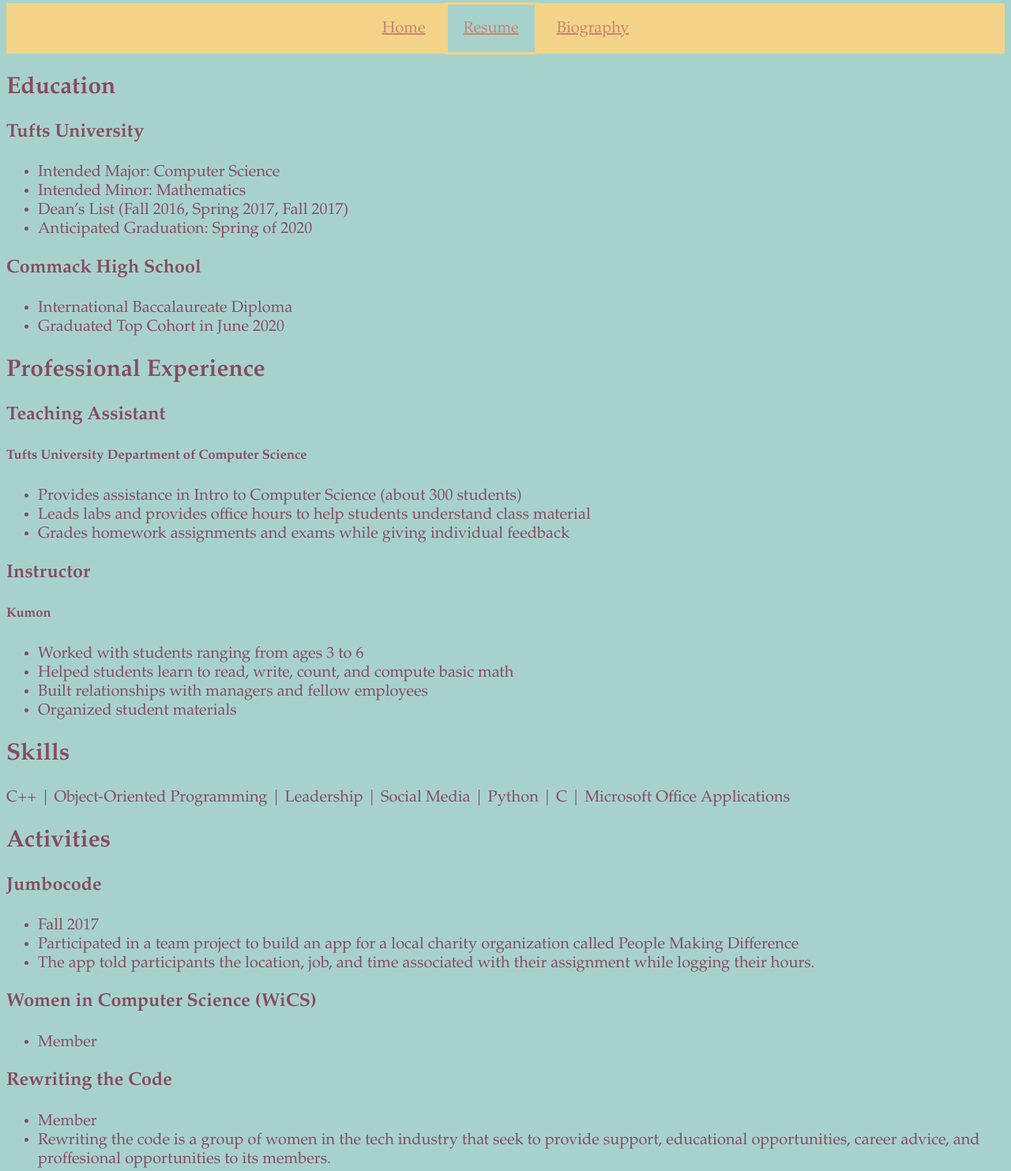
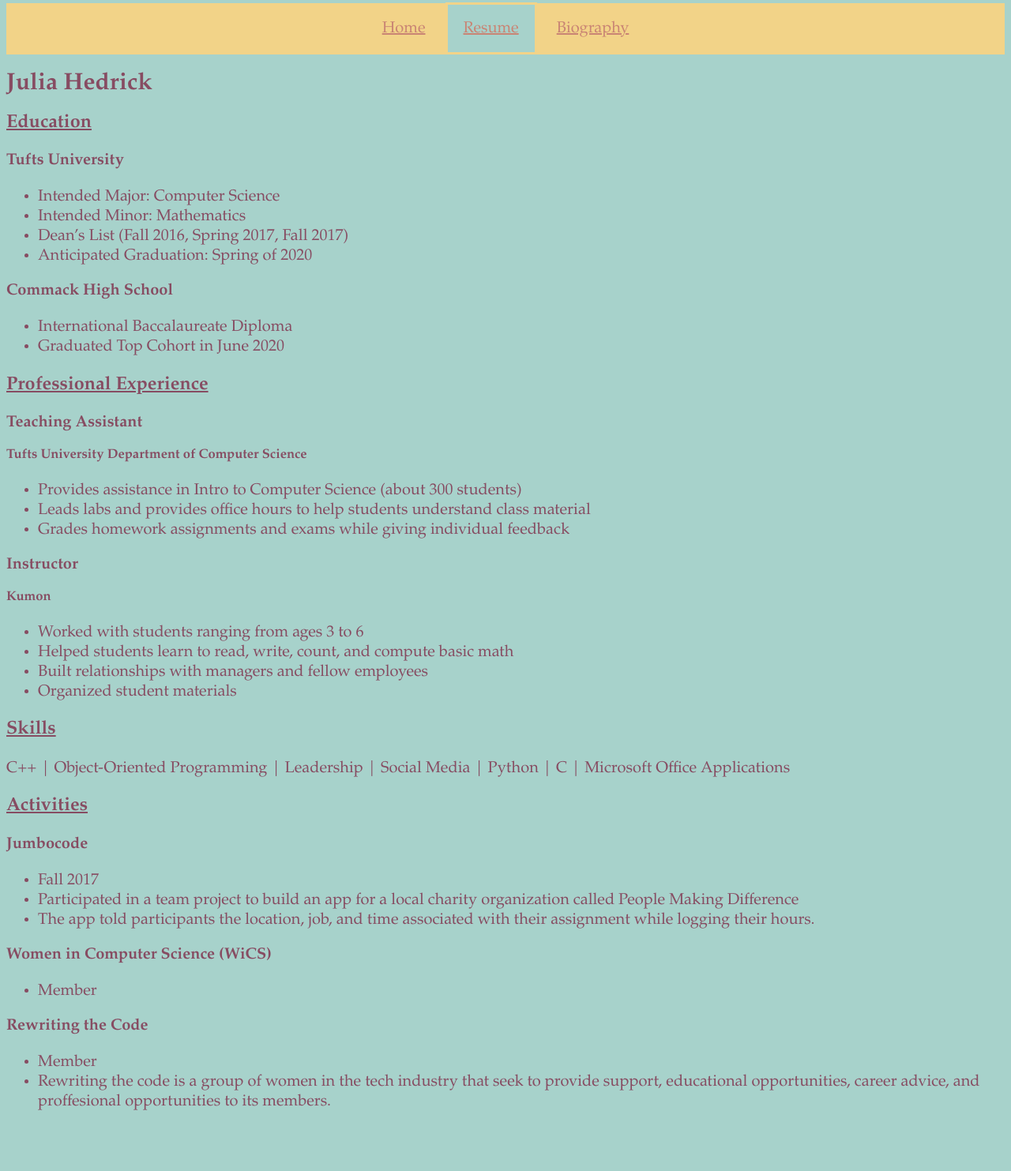
Before and after one commit to juliahedrick/Portfolio, a plain HTML site: page resume.html in a window 1280 px wide. Shown: the part 4-1487 px from the top of the page at 79% size. After the commit the page ends 1432 px from the top, so only its background shows below. Drawn offline with Linux system fonts and the light colour scheme.

Commit message:
updated HTML files, style sheet, and README

```diff
--- a/resume.html
+++ b/resume.html
@@ -14,29 +14,30 @@
 </head>
 
 <body>
-	<h2>Education</h2>
-	<h3>Tufts University</h3>
+	<h2>Julia Hedrick</h2>
+	<h3>Education</h3>
+	<h4>Tufts University</h4>
 	<ul> <li>Intended Major: Computer Science </li>
 		<li>Intended Minor: Mathematics </li>
 		<li>Dean’s List (Fall 2016, Spring 2017, Fall 2017) </li>
 		<li>Anticipated Graduation: Spring of 2020 </li>
 	</ul>
 
-	<h3>Commack High School</h3>
+	<h4>Commack High School</h4>
 	<ul><li>International Baccalaureate Diploma </li>
 		<li>Graduated Top Cohort in June 2020</li>
 	</ul>
 
-	<h2>Professional Experience</h2>
-	<h3>Teaching Assistant</h3>
+	<h3>Professional Experience</h3>
+	<h4>Teaching Assistant</h4>
 	<h5>Tufts University Department of Computer Science</h5>
 	<ul> <li>Provides assistance in Intro to Computer Science (about 300 students) </li>
 		<li>Leads labs and provides office hours to help students understand class material </li>
 		<li>Grades homework assignments and exams while giving individual feedback</li>
 	</ul>
 
-	<h3>Instructor</h3>
-	<h5>Kumon</h5>
+	<h4>Instructor</h4>
+	<h5>Kumon</h4>
 	<ul><li>Worked with students ranging from ages 3 to 6 </li>
 		<li>Helped students learn to read, write, count, and compute basic math</li>
 		<li>Built relationships with managers and fellow employees </li>
@@ -44,21 +45,21 @@
 	</ul>
 
 
-	<h2>Skills</h2>
+	<h3>Skills</h3>
 	<p> C++ | Object-Oriented Programming | Leadership | Social Media | Python | C | Microsoft Office Applications
 	</p>
 
-	<h2>Activities</h2>
-	<h3>Jumbocode</h3>
+	<h3>Activities</h3>
+	<h4>Jumbocode</h4>
 	<ul><li>Fall 2017</li>
 		<li>Participated in a team project to build an app for a local charity organization called People Making Difference</li>
 		<li>The app told participants the location, job, and time associated with their assignment while logging their hours. </li>
 	</ul>
 
-	<h3>Women in Computer Science (WiCS)</h3>
+	<h4>Women in Computer Science (WiCS)</h4>
 	<ul><li>Member</li></ul>
 
-	<h3>Rewriting the Code</h3>
+	<h4>Rewriting the Code</h4>
 	<ul><li>Member </li>
 		<li>Rewriting the code is a group of women in the tech industry that seek to provide support, educational opportunities, career advice, and proffesional opportunities to its members. </li>
 	</ul>
--- a/style.css
+++ b/style.css
@@ -4,10 +4,21 @@
 	font-size: 20px;
 	color: #874C62;
 	text-align: left;
+	line-height: 25px;
 }
 
-h1{
+h1 {
 	text-align: center;
+}
+
+
+h3 {
+	text-decoration: underline;
+}
+
+h4, h5 {
+	margin-top: 15px;
+	margin-bottom: 15px;
 }
 
 img {
@@ -26,7 +37,7 @@
 	text-align: center;
 }
 
-.topnav a{
+.topnav a {
 	color: #C98474;
 	font-size: 20px;
 	font-family: Garamond;
```
Also changed, not shown: bio.html (+1 -1 lines), README.md.
